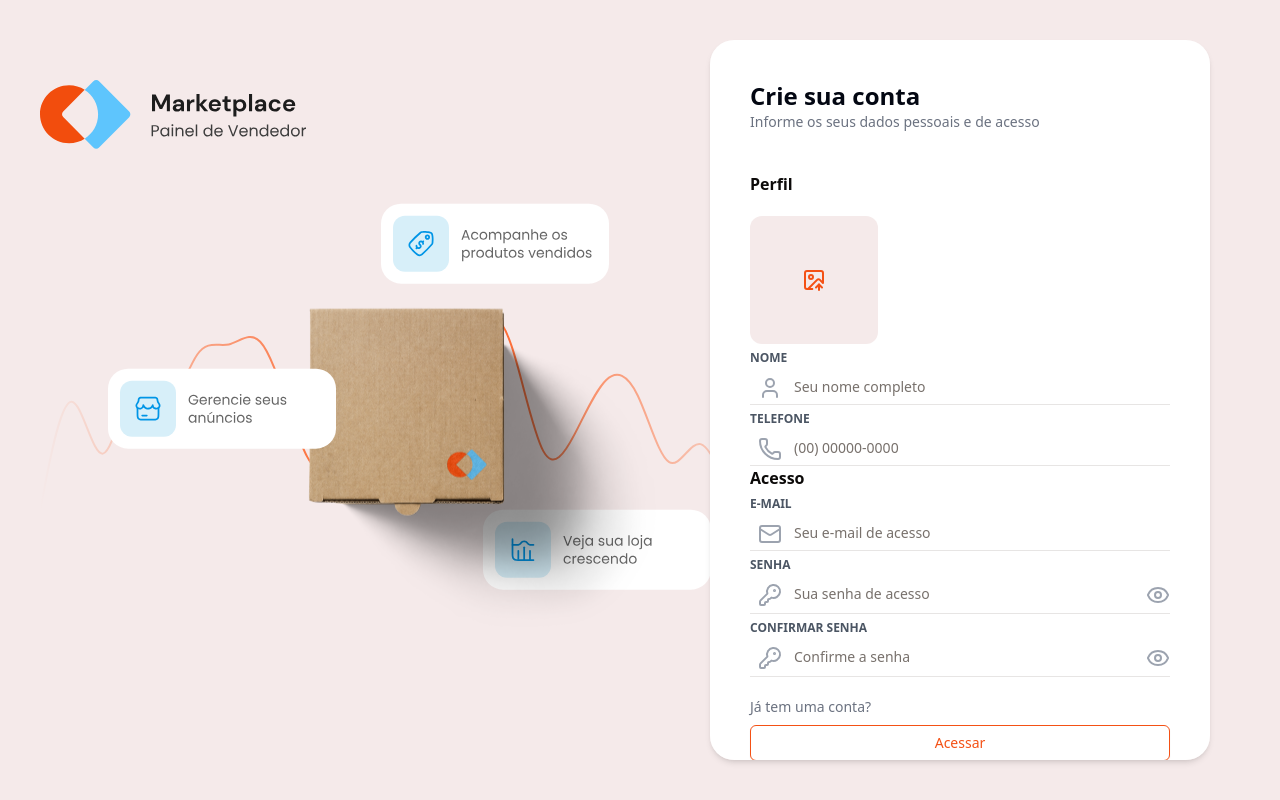
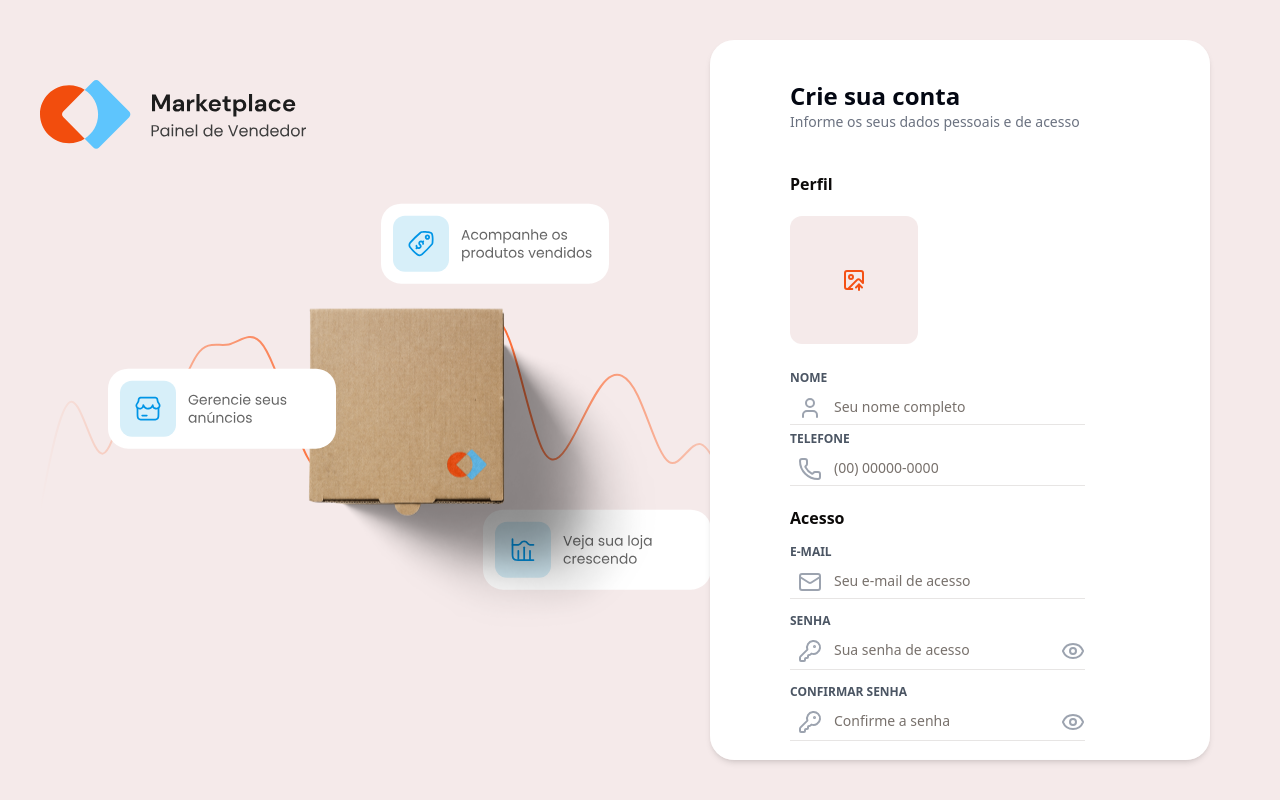
Before and after one commit to taisoliva/marketplace-app, a Next.js app: page /register in a window 1280 px wide. Built offline with nearby package versions, Linux system fonts and the light colour scheme.

Commit message:
feat: forms login and register

```diff
--- a/src/app/(auth)/layout.tsx
+++ b/src/app/(auth)/layout.tsx
@@ -16,7 +16,7 @@ export default function AuthLayout({
 
         <div className="flex items-center justify-center ">
           <div className="bg-white w-[500px] max-h-[90vh] overflow-y-auto rounded-3xl shadow-md">
-            <div className="p-10">{children}</div>
+            <div className="p-10 w-3/4 ml-10 m-auto">{children}</div>
           </div>
         </div>
       </div>
--- a/src/components/common/Form/Footer/index.tsx
+++ b/src/components/common/Form/Footer/index.tsx
@@ -1,4 +1,5 @@
 import { Button } from "@/components/ui/button";
+import { MoveRight } from "lucide-react";
 import Link from "next/link";
 
 interface Props {
@@ -9,9 +10,11 @@ interface Props {
 export const Footer = ({ title, text, href }: Props) => {
   return (
     <div className="flex flex-col gap-2 mt-5">
-      <p className="text-sm text-gray-500">{title}</p>
-      <Button className="w-full text-primary" variant="outline" asChild>
-        <Link href={href}> {text} </Link>
+      <p className="text-sm text-gray-500 mr-auto">{title}</p>
+      <Button className="text-primary" variant="outline" asChild>
+        <Link href={href}>
+          {text} <MoveRight className="ml-auto" />
+        </Link>
       </Button>
     </div>
   );
--- a/src/modules/login/screens/login/index.tsx
+++ b/src/modules/login/screens/login/index.tsx
@@ -40,7 +40,7 @@ export const LoginScreen = () => {
         type={isVisible ? "text" : "password"}
       />
 
-      <Button className="w-full mt-auto">Acessar</Button>
+      <Button className="w-full mt-5">Acessar</Button>
     </>
   );
 };
--- a/src/modules/register/components/Forms/index.tsx
+++ b/src/modules/register/components/Forms/index.tsx
@@ -1,8 +1,17 @@
 "use client";
 
 import { UploadImage } from "@/components/common/upload";
+import { Button } from "@/components/ui/button";
 import { Input } from "@/components/ui/Input/input";
-import { Eye, EyeOff, KeyRound, Mail, Phone, User } from "lucide-react";
+import {
+  Eye,
+  EyeOff,
+  KeyRound,
+  Mail,
+  MoveRight,
+  Phone,
+  User,
+} from "lucide-react";
 import React from "react";
 
 export const RegisterForm = () => {
@@ -10,10 +19,11 @@ export const RegisterForm = () => {
   const toggleVisibility = () => setIsVisible(!isVisible);
 
   return (
-    <>
+    <form>
       <h1 className="font-bold text-xl">Perfil</h1>
       <UploadImage />
 
+      <div className="mt-5">
         <Input
           startContent={<User />}
           placeholder="Seu nome completo"
@@ -25,8 +35,10 @@ export const RegisterForm = () => {
           placeholder="(00) 00000-0000"
           label="Telefone"
         />
+      </div>
 
-      <p className="font-bold text-xl mt-9">Acesso</p>
+      <div className="mt-5 flex flex-col gap-2">
+        <p className="font-bold text-xl">Acesso</p>
         <Input
           placeholder="Seu e-mail de acesso"
           label="E-mail"
@@ -76,6 +88,11 @@ export const RegisterForm = () => {
           name="password"
           type={isVisible ? "text" : "password"}
         />
-    </>
+      </div>
+
+      <Button className="w-full mt-5 " variant={"default"}>
+        Cadastrar <MoveRight className="ml-auto" />
+      </Button>
+    </form>
   );
 };
```
Lines whose indentation alone changed are shown as unchanged.
